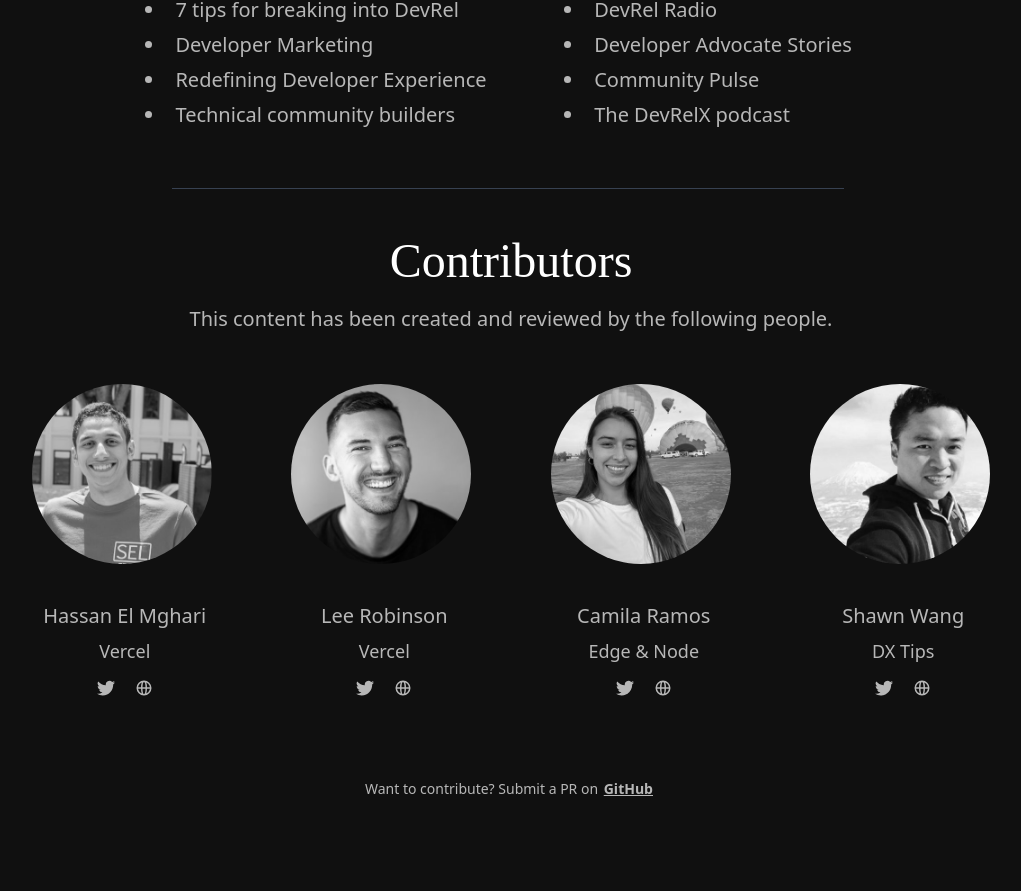
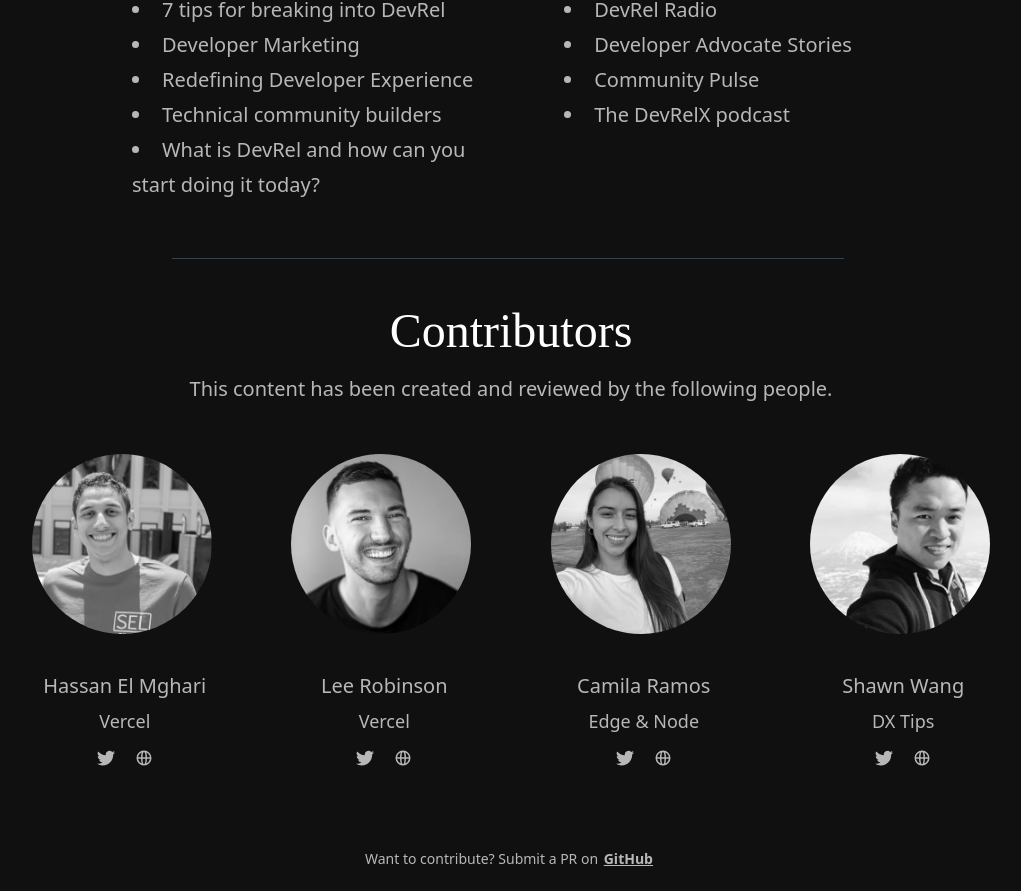
Before and after one commit to Nutlope/whatisdevrel, a Next.js app: page / in a window 1280 px wide. Shown: the part 4949-5840 px from the top of the page, without its empty margins (135-1156 px from the left). Before the commit the page ends 5770 px from the top, so only its background shows below. Built offline with nearby package versions, Linux system fonts and the light colour scheme.

Commit message:
feat: add my article about DevRel

```diff
--- a/components/Resources.js
+++ b/components/Resources.js
@@ -115,6 +115,14 @@ export default function Resources() {
                 Technical community builders
               </a>
             </li>
+            <li>
+              <a
+                href="https://dev.to/jacobandrewsky/what-is-devrel-and-how-can-you-start-doing-it-today-lpc"
+                className="hover:underline"
+              >
+                What is DevRel and how can you start doing it today?
+              </a>
+            </li>
           </ul>
         </div>
         <div className="flex flex-col">
```
